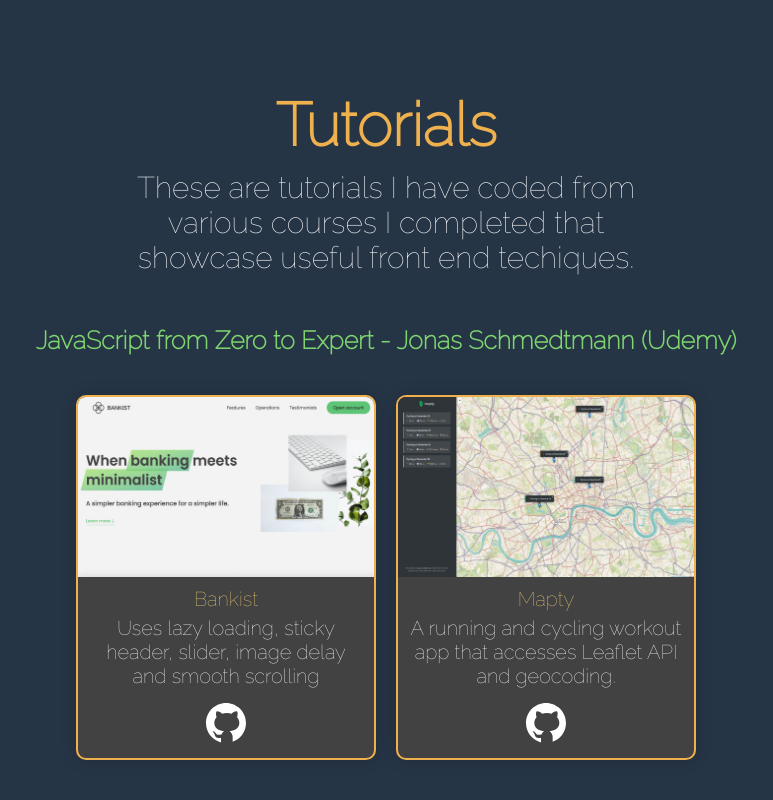
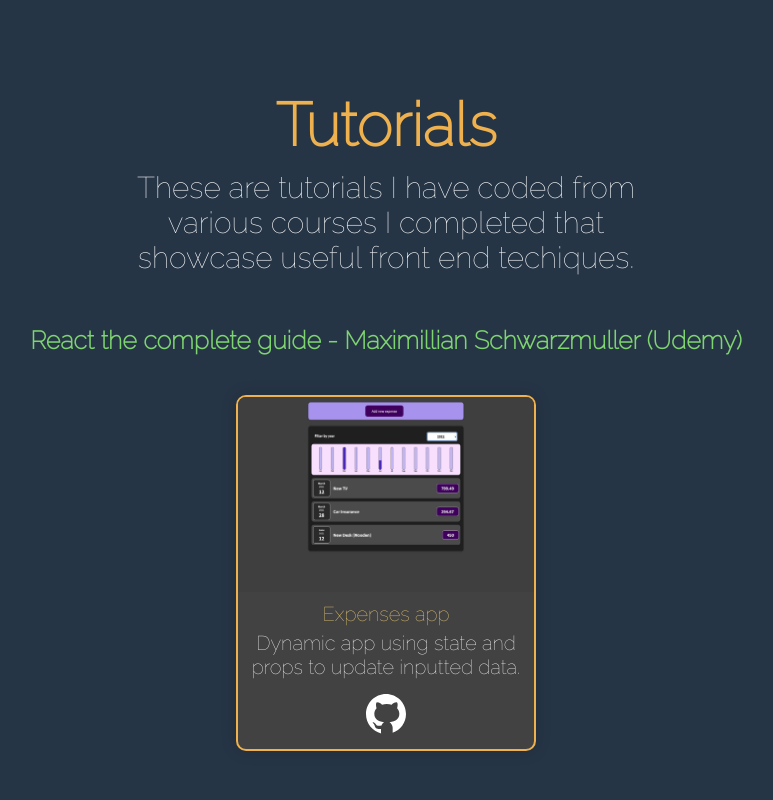
Before and after one commit to GidBerridge/tutorials, a website built with Parcel: page index.html in a window 1280 px wide. Shown: the top 800 px of the page, without its empty margins (254-1027 px from the left). Built offline with nearby package versions, Linux system fonts and the light colour scheme.

Commit message:
react app added

```diff
--- a/index.html
+++ b/index.html
@@ -19,6 +19,25 @@
                 <p class="heading-primary--sub">These are tutorials I have coded from various courses
                     I completed that showcase useful front end techiques.</p>
             </div>
+        </section>
+
+        <section>
+            <h2 class="heading-section--main u-center-text">React the complete guide - Maximillian Schwarzmuller (Udemy)</h2>
+            <div class="card-container flex-justify-center">
+                <div class="projects-card">
+                    <a href="https://gidberridge.github.io/react_cg/" target="blank">
+                        <img src="img/react_expenses.jpg" alt="React expenses homepage screenshot">
+                    </a>
+                    <div class="projects-card__title">
+                        <p>Expenses app</p>
+                    </div>
+                    <div class="projects-card__text">
+                        <p>Dynamic app using state and props to update inputted data.</p>
+                    </div>
+                    <a href="https://github.com/GidBerridge/react_cg" target="blank" class="projects-card__icon"><img src="./img/github.svg"
+                            alt="GitHub icon" class="u-filter-invert"></a>
+                </div>
+             </div> <!-- card container -->
         </section>
 
         <section>
```
Also changed, not shown: img/react_expenses.jpg (added).
